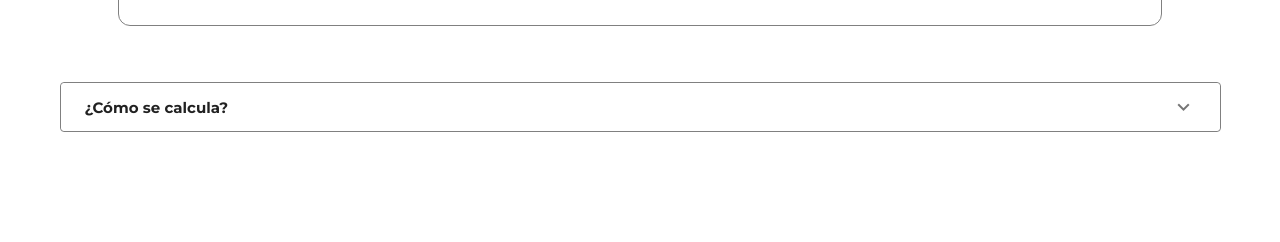
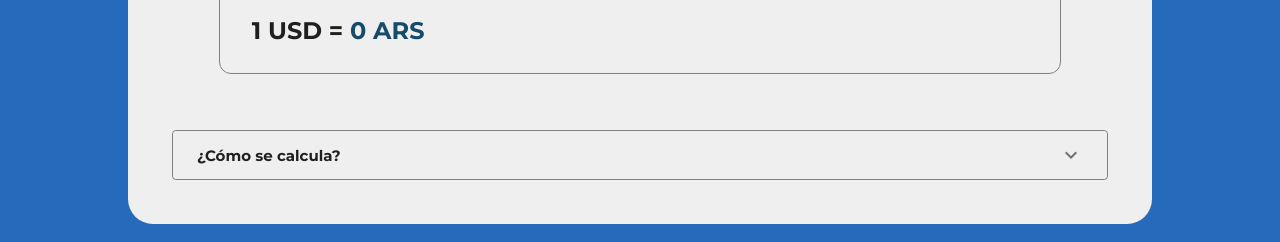
Before and after one commit to inaki-iriarte/parcial-2-aplicaciones-moviles, a Vue app: page / in a window 1280 px wide. Shown: the part 505-747 px from the top of the page. Built offline with nearby package versions, Linux system fonts and the light colour scheme; no server answers.

Commit message:
style: add colors

```diff
--- a/src/App.vue
+++ b/src/App.vue
@@ -1,8 +1,10 @@
 <template>
   <v-app>
     <v-main>
-      <CompCalculadora/>
-      <CompInfo/>
+      <div class="container-main">
+        <CompCalculadora/>
+        <CompInfo/>
+      </div>
     </v-main>
     <!-- <v-main>
       <HelloWorld/>
@@ -29,3 +31,21 @@ export default {
   }),
 };
 </script>
+
+<style>
+div.v-application--wrap {
+  background-color: #266ABC;
+}
+
+main {
+  margin: 1rem 0;
+}
+
+.container-main {
+  background-color: #EFEFEF;
+  padding: 2rem;
+  border-radius: 25px;
+  width: 80%;
+  margin: auto;
+}
+</style>
--- a/src/components/CompInfo.vue
+++ b/src/components/CompInfo.vue
@@ -32,6 +32,10 @@ export default {
     color: #1E1E1E;
 }
 
+.v-expansion-panel {
+    background-color: #EFEFEF !important;
+}
+
 .v-expansion-panels {
     border-radius: 12px;
     width: 90%;
```
